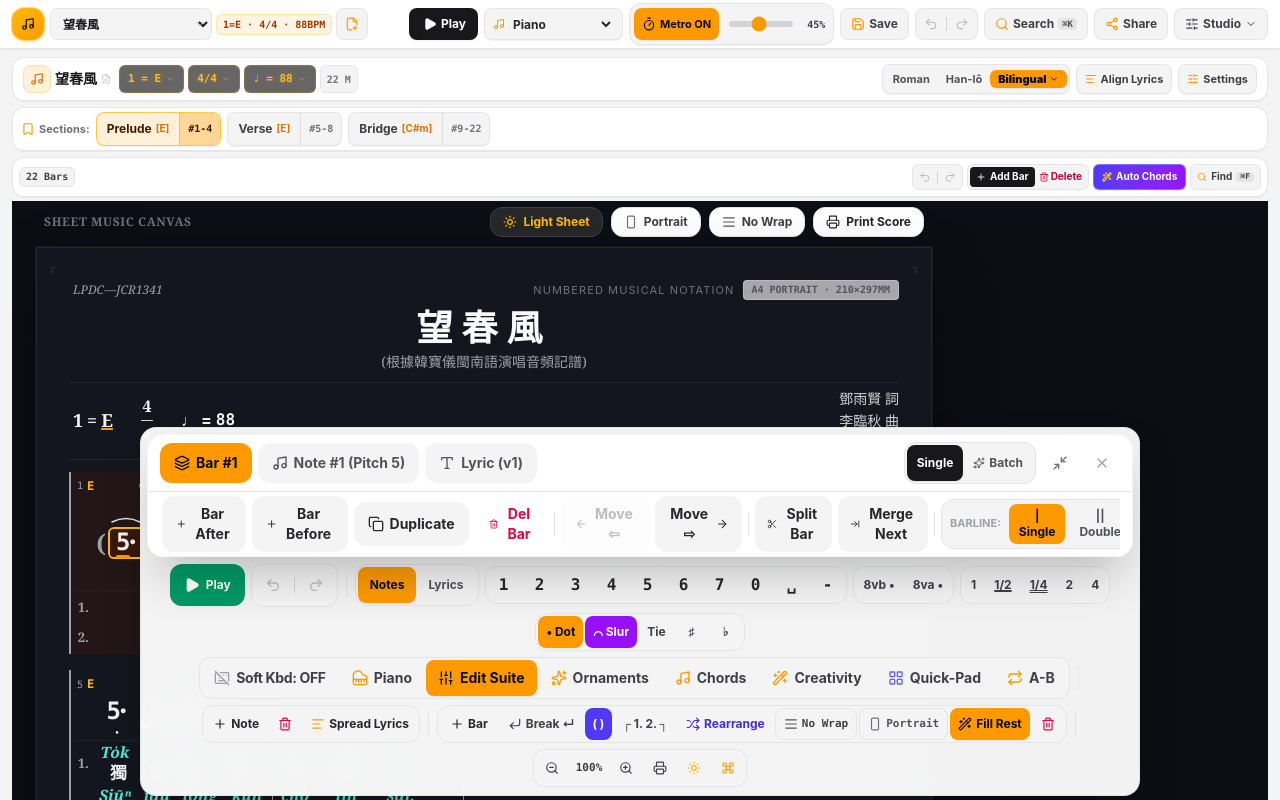
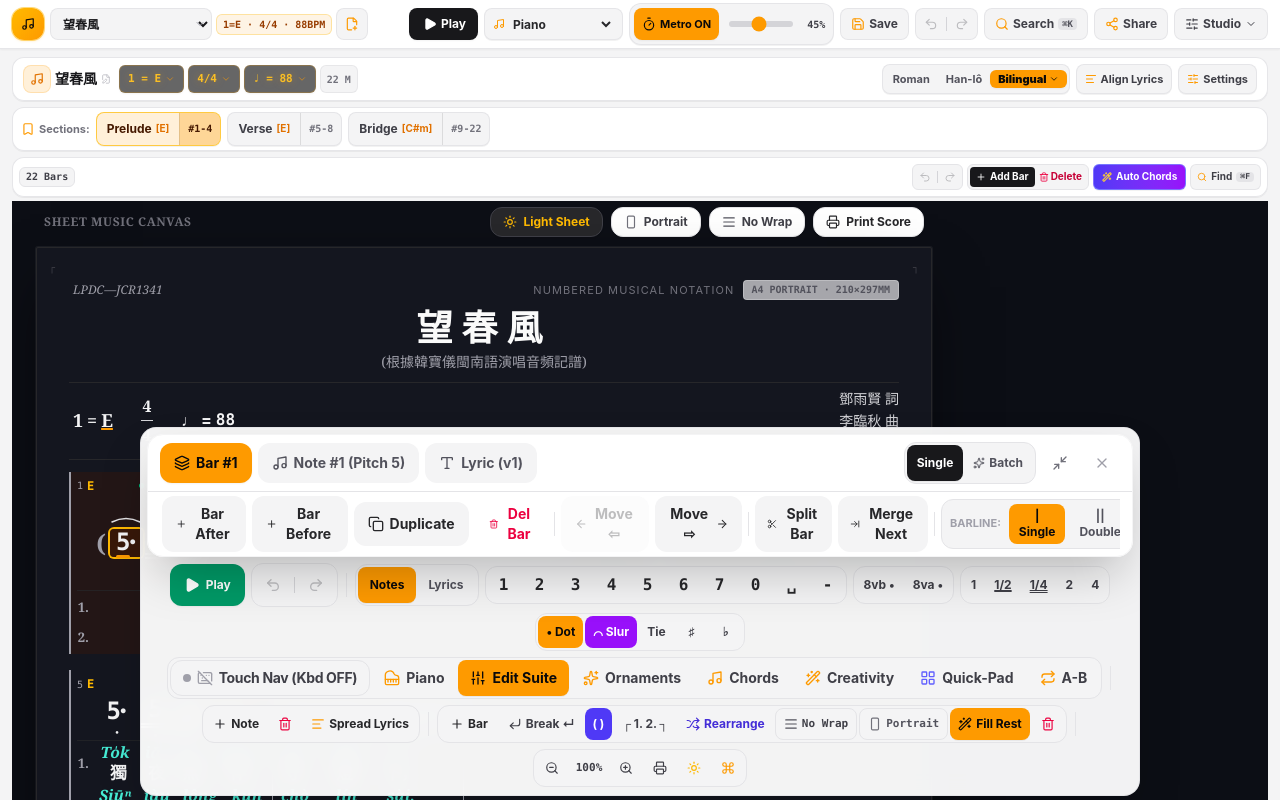
Before and after one commit to CyberOoHim/easy-composer, a Next.js app: page / in a window 1280 px wide. Shown: the top 800 px of the page. Built offline with nearby package versions, Linux system fonts and the light colour scheme.

Commit message:
style(composer): update keyboard toggle button styles
Refine visual styling for soft keyboard buttons in the edit deck and HUD to improve consistency and visibility.

```diff
--- a/components/composer/ContextualEditDeck.tsx
+++ b/components/composer/ContextualEditDeck.tsx
@@ -1330,21 +1330,35 @@ export const ContextualEditDeck: React.FC<ContextualEditDeckProps> = ({
                     {/* Primary Direct Action 1: Type / Software Keyboard Toggle for Active Syllable */}
                     {onActivateSoftKeyboard && (
                       <button
+                        id="contextual-syllable-edit-input-btn"
                         type="button"
                         onClick={onActivateSoftKeyboard}
-                        className={`min-h-[44px] px-3.5 py-2 rounded-xl font-bold flex items-center gap-1.5 transition-all cursor-pointer active:scale-95 touch-manipulation shadow-xs shrink-0 select-none ${
+                        className={`min-h-[44px] px-3.5 py-2 rounded-xl font-bold flex items-center gap-2 transition-all cursor-pointer active:scale-95 touch-manipulation shadow-xs shrink-0 select-none border ${
                           isSoftKeyboardActive
-                            ? 'bg-emerald-600 dark:bg-emerald-500 text-white font-black ring-2 ring-emerald-300 shadow-md'
-                            : 'bg-gradient-to-r from-amber-500 to-amber-400 hover:from-amber-400 hover:to-amber-300 text-zinc-950 font-black shadow-xs'
+                            ? 'bg-emerald-600 hover:bg-emerald-500 text-white font-extrabold ring-2 ring-emerald-400/60 border-emerald-500 shadow-md'
+                            : 'bg-gradient-to-r from-amber-500 to-amber-400 hover:from-amber-400 hover:to-amber-300 text-zinc-950 font-black border-amber-600/30 hover:shadow-sm'
                         }`}
                         title={
                           isSoftKeyboardActive
-                            ? 'Software Keyboard Active: Tap to dismiss / hide keyboard'
-                            : 'Tap to type or summon software keyboard for this syllable'
+                            ? 'Typing Session Active for this note (Tap to dismiss keyboard)'
+                            : 'Type Syllable: Focus text input to type or edit lyrics for this specific note (Space or Enter to step)'
                         }
                       >
-                        <Keyboard className={`w-4 h-4 shrink-0 ${isSoftKeyboardActive ? 'animate-pulse text-white' : 'text-zinc-950'}`} />
-                        <span>{isSoftKeyboardActive ? 'Typing Active' : 'Type / Kbd'}</span>
+                        {isSoftKeyboardActive ? (
+                          <>
+                            <span className="w-2 h-2 rounded-full bg-white animate-pulse shrink-0" />
+                            <Keyboard className="w-4 h-4 shrink-0 text-white" />
+                            <span>Done Typing</span>
+                          </>
+                        ) : (
+                          <>
+                            <Keyboard className="w-4 h-4 shrink-0 text-zinc-950" />
+                            <span>Type Syllable</span>
+                            <span className="px-1.5 py-0.5 rounded text-[10px] font-mono font-bold bg-zinc-950/15 text-zinc-950 tracking-tight">
+                              Focus
+                            </span>
+                          </>
+                        )}
                       </button>
                     )}
 
--- a/components/composer/FloatingScoreHud.tsx
+++ b/components/composer/FloatingScoreHud.tsx
@@ -2013,21 +2013,30 @@ export const FloatingScoreHud: React.FC<FloatingScoreHudProps> = ({
                 id="floating-hud-virtual-keyboard-btn"
                 type="button"
                 onClick={onToggleVirtualKeyboard}
-                className={`flex items-center gap-1.5 px-2.5 sm:px-3 h-8 sm:h-9 rounded-lg text-xs sm:text-sm font-semibold transition-all cursor-pointer active:scale-95 select-none ${
+                className={`flex items-center gap-1.5 px-2.5 sm:px-3 h-8 sm:h-9 rounded-xl text-xs sm:text-sm font-semibold transition-all cursor-pointer active:scale-95 select-none border ${
                   isTypingActive
-                    ? 'bg-amber-500 text-zinc-950 font-black shadow-xs ring-2 ring-amber-300 dark:ring-amber-400'
+                    ? 'bg-amber-500 text-zinc-950 font-black shadow-xs ring-2 ring-amber-300 dark:ring-amber-400 border-amber-600/40'
                     : isVirtualKeyboardEnabled
-                    ? 'bg-emerald-600 dark:bg-emerald-500 text-white font-black shadow-xs ring-2 ring-emerald-400/40 dark:ring-emerald-400/60'
-                    : 'text-zinc-700 dark:text-zinc-300 hover:bg-zinc-200 dark:hover:bg-zinc-700/80 hover:text-zinc-950 dark:hover:text-zinc-50'
+                    ? 'bg-emerald-600 dark:bg-emerald-500 text-white font-black shadow-xs ring-2 ring-emerald-400/40 dark:ring-emerald-400/60 border-emerald-500'
+                    : 'bg-zinc-100 dark:bg-zinc-800/90 text-zinc-700 dark:text-zinc-300 hover:bg-zinc-200 dark:hover:bg-zinc-700/80 hover:text-zinc-950 dark:hover:text-zinc-50 border-zinc-200 dark:border-zinc-700'
                 }`}
                 title={
                   isTypingActive
                     ? 'Typing Session Active (Tap to dismiss / hide software keyboard)'
                     : isVirtualKeyboardEnabled
-                    ? 'Soft Keyboard: AUTO-OPEN ON TOUCH (Clicking any lyric summons virtual keyboard. Tap to turn OFF)'
-                    : 'Soft Keyboard: TOUCH NAVIGATION MODE (Tap lyrics to select/inspect without screen displacement. Tap to turn ON)'
+                    ? 'Global Touch Mode: AUTO-OPEN KEYBOARD (Tapping any lyric summons the virtual keyboard. Tap to switch to Touch Navigation Mode)'
+                    : 'Global Touch Mode: TOUCH NAVIGATION (Tapping lyrics selects/inspects without keyboard popup displacement. Tap to switch to Auto-Open)'
                 }
               >
+                {/* Status LED Dot Indicator */}
+                {isTypingActive ? (
+                  <span className="w-2 h-2 rounded-full bg-zinc-950 animate-ping shrink-0" />
+                ) : isVirtualKeyboardEnabled ? (
+                  <span className="w-2 h-2 rounded-full bg-white shadow-[0_0_6px_rgba(255,255,255,0.8)] shrink-0" />
+                ) : (
+                  <span className="w-2 h-2 rounded-full bg-zinc-400 dark:bg-zinc-500 shrink-0" />
+                )}
+
                 {isTypingActive ? (
                   <Keyboard className="w-4 h-4 shrink-0 text-zinc-950 animate-pulse" />
                 ) : isVirtualKeyboardEnabled ? (
@@ -2036,10 +2045,10 @@ export const FloatingScoreHud: React.FC<FloatingScoreHudProps> = ({
                   <KeyboardOff className="w-4 h-4 shrink-0 text-zinc-400 dark:text-zinc-500" />
                 )}
                 <span className="hidden xl:inline tracking-tight font-bold">
-                  {isTypingActive ? 'Typing... (Tap to close)' : isVirtualKeyboardEnabled ? 'Auto-Kbd: ON' : 'Soft Kbd: OFF'}
+                  {isTypingActive ? 'Typing Active (Close)' : isVirtualKeyboardEnabled ? 'Auto-Kbd: ON' : 'Touch Nav (Kbd OFF)'}
                 </span>
                 <span className="xl:hidden inline text-[10px] font-mono font-bold tracking-tight">
-                  {isTypingActive ? 'TYPING' : isVirtualKeyboardEnabled ? 'KBD AUTO' : 'KBD OFF'}
+                  {isTypingActive ? 'TYPING' : isVirtualKeyboardEnabled ? 'AUTO-KBD' : 'TOUCH NAV'}
                 </span>
               </button>
             )}
```
